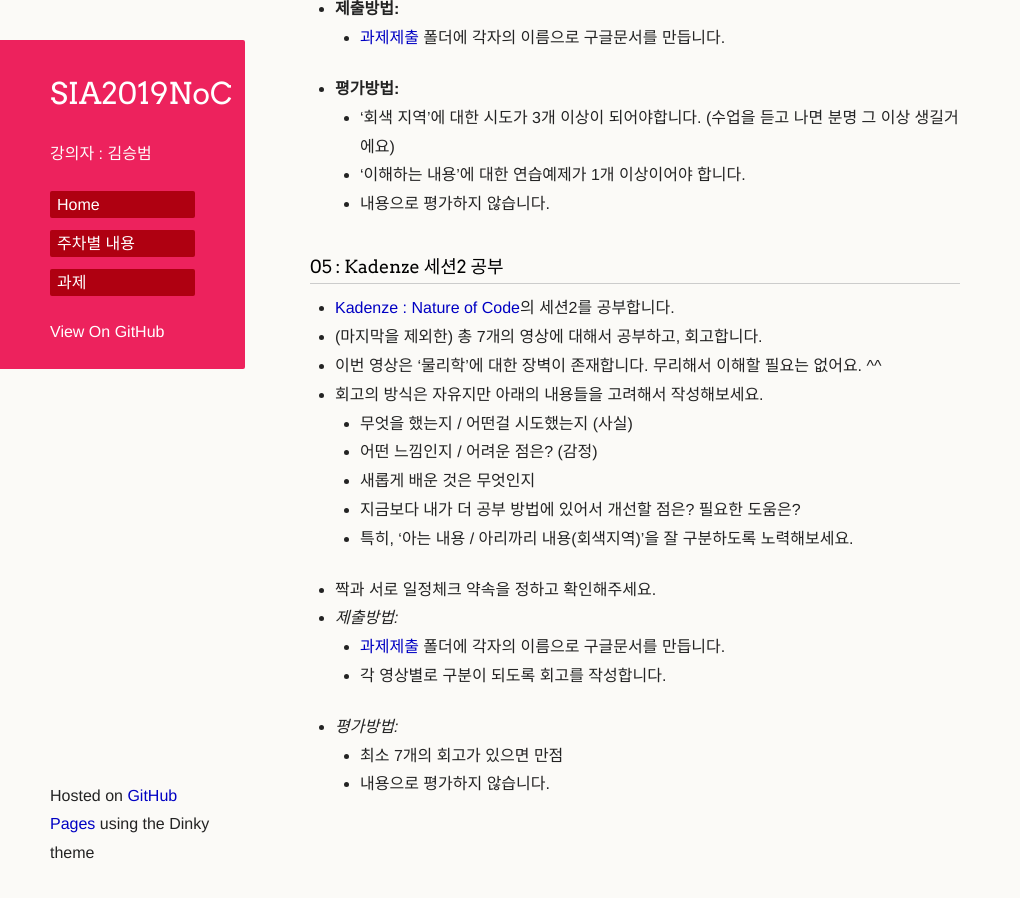
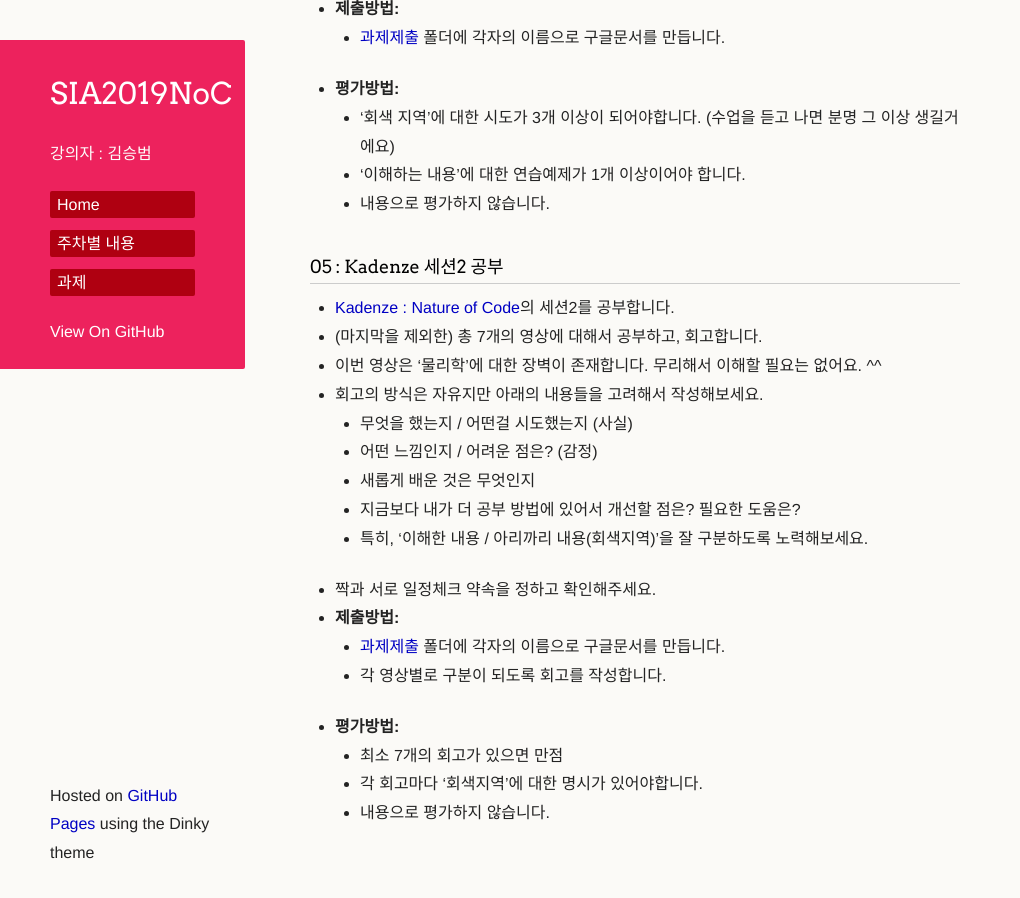
Before and after one commit to picxenk/SIA2019NoC, a Jekyll site: the page built from homework.md, in a window 1280 px wide and 900 px high, scrolled down 1900 px. Shown: the whole window, without its empty margins (0-1020 px from the left). Built offline with Jekyll 4.4.1, drawn with Linux system fonts in a browser that asks for light colours; our own code applies the rules of GitHub Pages for plain Markdown files; a script that is not in the unit is left out; the repository's description, which GitHub fills in, is left out; before the commit the page ends 2771 px from its top, so only the background shows below that.

Commit message:
Update homework.md

```diff
--- a/homework.md
+++ b/homework.md
@@ -68,11 +68,12 @@
    * 어떤 느낌인지 / 어려운 점은? (감정)
    * 새롭게 배운 것은 무엇인지
    * 지금보다 내가 더 공부 방법에 있어서 개선할 점은? 필요한 도움은?
-   * 특히, '아는 내용 / 아리까리 내용(회색지역)'을 잘 구분하도록 노력해보세요.
+   * 특히, '이해한 내용 / 아리까리 내용(회색지역)'을 잘 구분하도록 노력해보세요.
  * 짝과 서로 일정체크 약속을 정하고 확인해주세요.
- * *제출방법:*
+ * **제출방법:**
    * [과제제출](https://drive.google.com/drive/folders/1UU9-3JX27yoShkjOBe0YOUXsU7o8VLQh?usp=sharing) 폴더에 각자의 이름으로 구글문서를 만듭니다.
    * 각 영상별로 구분이 되도록 회고를 작성합니다.
- * *평가방법:*
+ * **평가방법:**
    * 최소 7개의 회고가 있으면 만점
+   * 각 회고마다 '회색지역'에 대한 명시가 있어야합니다.
    * 내용으로 평가하지 않습니다.
```
